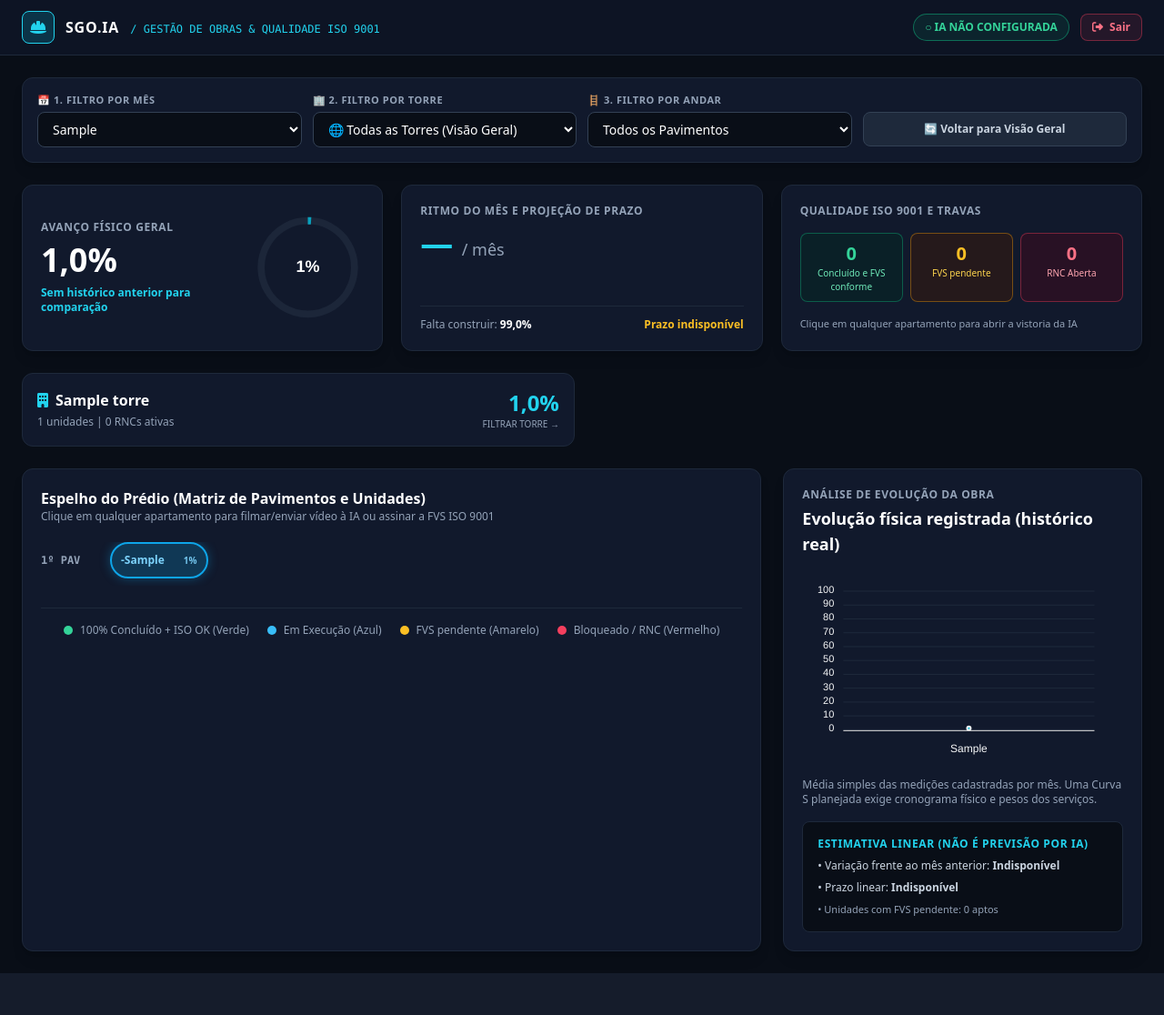
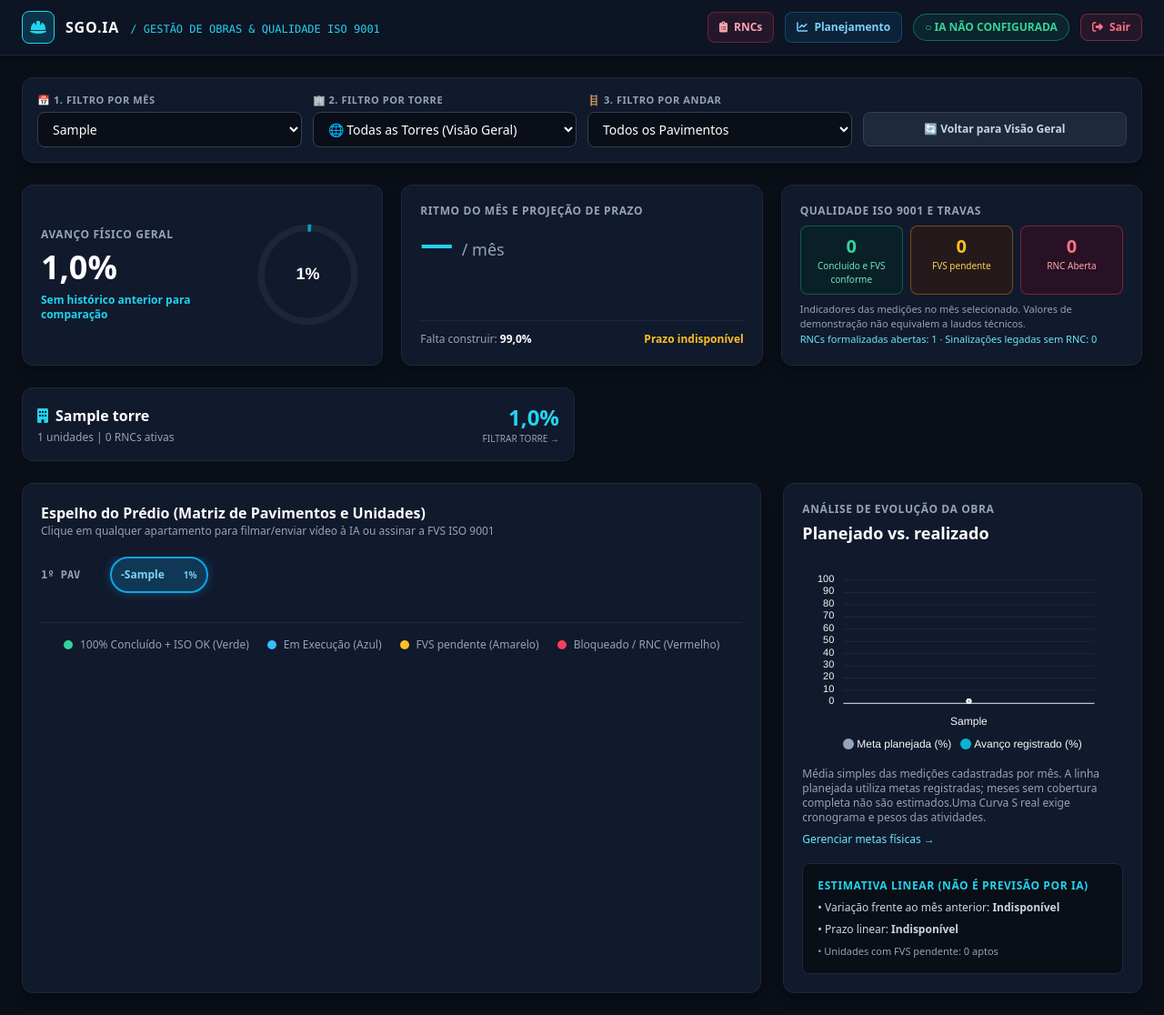
Before and after one commit to Danilo-Barreto-da-Silva/construct_os, a Django app: page / in a window 1280 px wide. Shown: the whole page at 91% size. Before the commit the page ends 1070 px from the top, so only its background shows below. Run offline with Django 5.2, Linux system fonts and the light colour scheme; a user stored in the database is signed in; tables that the repository leaves empty hold one stand-in row (values such as "Sample post"); some libraries are stand-ins or nearby versions.

Commit message:
Conectar RNC, checklist FVS e planejamento ao painel e ao gráfico

```diff
--- a/obras/templates/obras/painel.html
+++ b/obras/templates/obras/painel.html
@@ -30,7 +30,9 @@
             </div>
         </div>
 
-        <div class="flex items-center gap-3 mt-2 sm:mt-0">
+        <div class="flex items-center flex-wrap gap-3 mt-2 sm:mt-0">
+            <a href="{% url 'lista_rncs' %}" class="bg-rose-500/10 text-rose-300 border border-rose-500/30 rounded-lg px-3 py-2 text-xs font-bold hover:bg-rose-500/20"><i class="fa-solid fa-clipboard-list mr-1"></i> RNCs</a>
+            <a href="{% url 'planejamento' %}" class="bg-sky-500/10 text-sky-300 border border-sky-500/30 rounded-lg px-3 py-2 text-xs font-bold hover:bg-sky-500/20"><i class="fa-solid fa-chart-line mr-1"></i> Planejamento</a>
             {% if pode_gerar_demo %}<form method="POST" action="{% url 'popular_dados_demo' %}" onsubmit="return confirm('Criar dados fictícios neste banco vazio?')">
                 {% csrf_token %}
                 <input type="hidden" name="confirmar_substituicao" value="SIM">
@@ -131,7 +133,8 @@
                         <span class="block text-[10px] text-rose-300">RNC Aberta</span>
                     </div>
                 </div>
-                <p class="text-[11px] text-slate-400">Clique em qualquer apartamento para abrir a vistoria da IA</p>
+                <p class="text-[11px] text-slate-400">Indicadores das medições no mês selecionado. Valores de demonstração não equivalem a laudos técnicos.</p>
+                <a href="{% url 'lista_rncs' %}" class="text-[11px] text-cyan-300 hover:underline">RNCs formalizadas abertas: {{ rncs_formais_abertas }} · Sinalizações legadas sem RNC: {{ rncs_sem_formalizacao }}</a>
             </div>
         </div>
 
@@ -201,9 +204,10 @@
             <div class="bg-[#11192c] border border-slate-800 rounded-xl p-5 flex flex-col justify-between shadow-lg">
                 <div>
                     <h3 class="text-xs uppercase tracking-wider text-slate-400 font-bold">ANÁLISE DE EVOLUÇÃO DA OBRA</h3>
-                    <p class="text-lg font-bold text-white mt-1">Evolução física registrada (histórico real)</p>
+                    <p class="text-lg font-bold text-white mt-1">{% if existe_planejamento %}Planejado vs. realizado{% else %}Evolução física registrada{% endif %}</p>
                     <div id="scurveChart" class="mt-2"></div>
-                    <p class="text-xs text-slate-400">Média simples das medições cadastradas por mês. Uma Curva S planejada exige cronograma físico e pesos dos serviços.</p>
+                    <p class="text-xs text-slate-400">Média simples das medições cadastradas por mês. {% if existe_planejamento %}A linha planejada utiliza metas registradas; meses sem cobertura completa não são estimados.{% else %}Sem metas cadastradas para este filtro. {% endif %}Uma Curva S real exige cronograma e pesos das atividades.</p>
+                    <a class="text-xs text-cyan-300 hover:underline mt-2 inline-block" href="{% url 'planejamento' %}">Gerenciar metas físicas →</a>
                 </div>
 
                 <div class="bg-[#090e17] border border-slate-800 rounded-lg p-4 mt-4 space-y-2 text-xs">
@@ -275,7 +279,11 @@
                 </div>
                 <p class="text-xs text-slate-400">A indicação de FVS conforme exige usuário autorizado (equipe técnica). Toda alteração salva passa a ter registro de autoria no histórico.</p>
                 <div class="flex flex-wrap items-center justify-between gap-2">
-                    <a id="linkHistorico" href="#" class="text-xs font-bold text-cyan-300 hover:text-cyan-200 underline">Ver histórico desta medição</a>
+                    <div class="flex flex-wrap gap-3">
+                      <a id="linkHistorico" href="#" class="text-xs font-bold text-cyan-300 hover:text-cyan-200 underline">Histórico</a>
+                      <a id="linkChecklist" href="#" class="text-xs font-bold text-cyan-300 hover:text-cyan-200 underline">Checklist FVS</a>
+                      <a id="linkNovaRNC" href="#" class="text-xs font-bold text-rose-300 hover:text-rose-200 underline">Registrar RNC</a>
+                    </div>
                     <div class="flex justify-end gap-2">
                     <button type="button" onclick="fecharModal()" class="px-4 py-2 rounded-lg text-xs font-bold bg-slate-800 text-slate-300">Cancelar</button>
                     <button type="submit" class="px-5 py-2 rounded-lg text-xs font-extrabold bg-emerald-500 hover:bg-emerald-400 text-slate-950">Salvar Medição & FVS</button>
@@ -287,6 +295,7 @@
 
     {{ meses_grafico|json_script:"meses-grafico" }}
     {{ valores_grafico|json_script:"valores-grafico" }}
+    {{ metas_grafico|json_script:"metas-grafico" }}
     <script>
         new ApexCharts(document.querySelector("#radialChart"), {
             chart: { type: 'radialBar', height: 140, sparkline: { enabled: true } },
@@ -306,12 +315,17 @@
 
         const mesesGrafico = JSON.parse(document.getElementById('meses-grafico').textContent);
         const valoresGrafico = JSON.parse(document.getElementById('valores-grafico').textContent);
+        const metasGrafico = JSON.parse(document.getElementById('metas-grafico').textContent);
+        const seriesGrafico = [{ name: 'Avanço registrado (%)', data: valoresGrafico }];
+        if (metasGrafico.some(valor => valor !== null)) {
+            seriesGrafico.unshift({ name: 'Meta planejada (%)', data: metasGrafico });
+        }
         new ApexCharts(document.querySelector("#scurveChart"), {
             chart: { type: 'line', height: 220, toolbar: { show: false }, background: 'transparent' },
             theme: { mode: 'dark' },
             stroke: { curve: 'straight', width: 3 },
-            colors: ['#06b6d4'],
-            series: [{ name: 'Avanço registrado (%)', data: valoresGrafico }],
+            colors: ['#94a3b8', '#06b6d4'],
+            series: seriesGrafico,
             xaxis: { categories: mesesGrafico },
             yaxis: { min: 0, max: 100 },
             noData: { text: 'Sem medições para o período' },
@@ -330,6 +344,8 @@
             document.getElementById('formIA').action = `/apartamento/${id}/avaliar/`;
             document.getElementById('formManual').action = `/apartamento/${id}/avaliar/`;
             document.getElementById('linkHistorico').href = `/apartamento/${id}/historico/`;
+            document.getElementById('linkChecklist').href = `/qualidade/fvs/${id}/`;
+            document.getElementById('linkNovaRNC').href = `/qualidade/rnc/abrir/${id}/`;
             document.getElementById('modalApto').classList.remove('hidden');
             document.getElementById('modalApto').classList.add('flex');
         }
```
